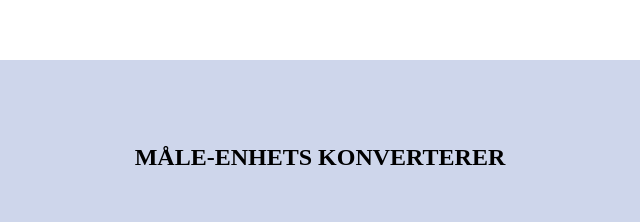
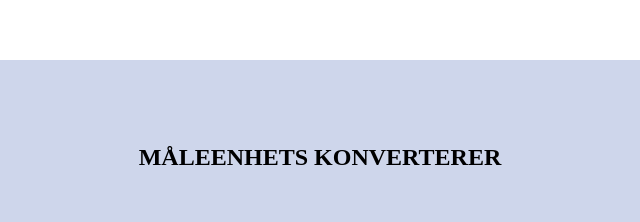
Before and after one commit to Tanjakidoy/U16-HTML-Form-Unit-Converter-Kodeloftet, a website: page index.html in a window 1280 px wide. Shown: the part 109-331 px from the top of the page, 320-960 px from the left. Drawn offline with Linux system fonts and the light colour scheme.

Commit message:
reverted previous changes

```diff
--- a/index.html
+++ b/index.html
@@ -13,7 +13,7 @@
      <main>
 
       <section class="section_1">
-        <h2>MÅLE-ENHETS KONVERTERER</h2><br>
+        <h2>MÅLEENHETS KONVERTERER</h2><br>
         <p>Dette er en enkel måleenhets konverterer som gir oss praktisk erfaring med å kombinere HTML, CSS, og JavaScript.</p>
 
   <H1></H1>
```
